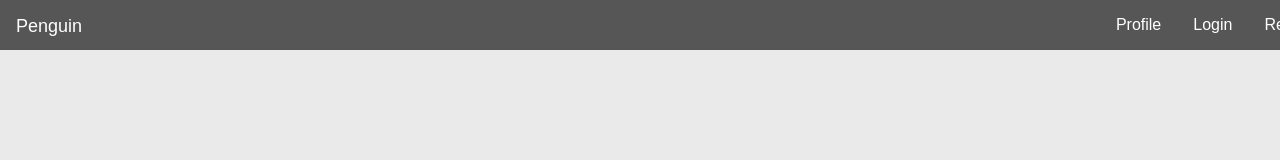
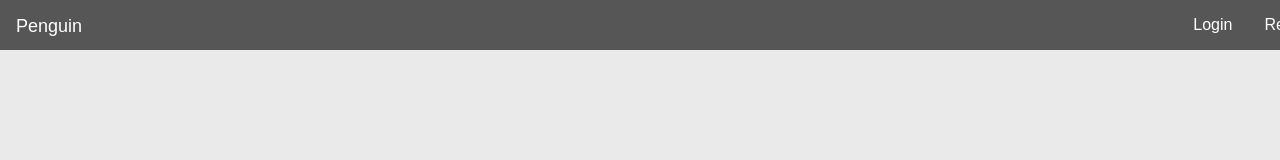
Before and after one commit to sohamd3/penguin, a React (Create React App) app: page / in a window 1280 px wide. Shown: the top 160 px of the page. Built offline with nearby package versions, Linux system fonts and the light colour scheme.

Commit message:
Remove profile link from nav

```diff
--- a/src/components/Header/Header.js
+++ b/src/components/Header/Header.js
@@ -10,7 +10,6 @@ class Header extends Component {
           <li className="brand"><NavLink to={'/'}>Penguin</NavLink></li>
           <li><NavLink to={'/Register'}>Register</NavLink></li>
           <li><NavLink to={'/Login'}>Login</NavLink></li>
-          <li><NavLink to={'/Profile'}>Profile</NavLink></li>
         </ul>
       </div>
     );
```
